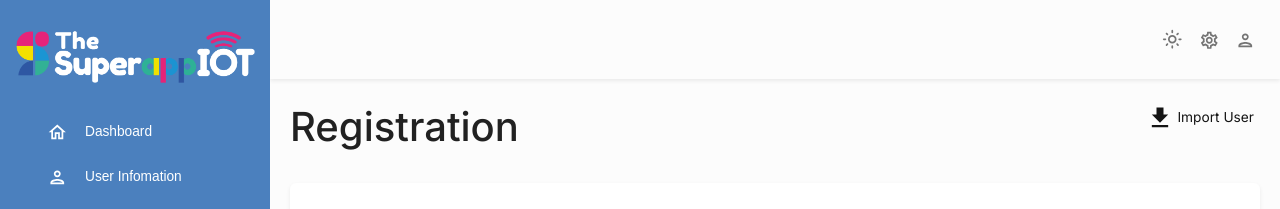
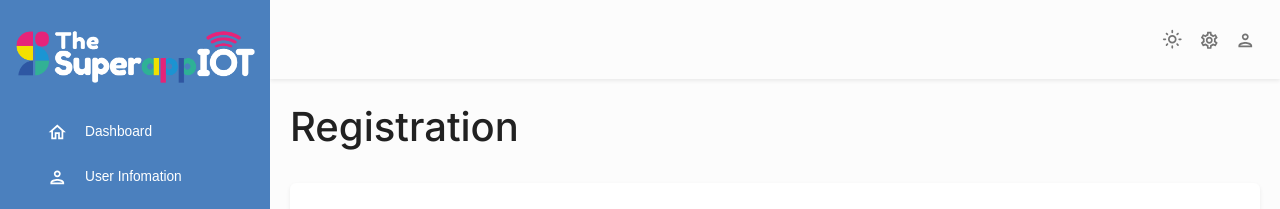
Before and after one commit to AjarnDang/mservice.metrosystems-des, a React (Create React App) app: page /useradd in a window 1280 px wide. Shown: the top 209 px of the page. Built offline with nearby package versions, Linux system fonts and the light colour scheme; no server answers.

Commit message:
Update UserAdd.jsx

```diff
--- a/src/pages/UserAdd.jsx
+++ b/src/pages/UserAdd.jsx
@@ -70,7 +70,7 @@ const UserAdd = () => {
             <div className="col-lg-6 col-md-12">
               <h1>Registration</h1>
             </div>
-            <div className="col-lg-6 col-md-12 right-button-header right-button-import">
+            {/* <div className="col-lg-6 col-md-12 right-button-header right-button-import">
               <button
                 className="border-0 bg-transparent"
                 style={{ color: colors.grey[100] }}
@@ -78,7 +78,7 @@ const UserAdd = () => {
                 <FileDownloadIcon style={{ width: "28px", height: "28px" }} />{" "}
                 Import User
               </button>
-            </div>
+            </div> */}
           </div>
 
           <div className="card border-0 shadow-sm p-4">
```
